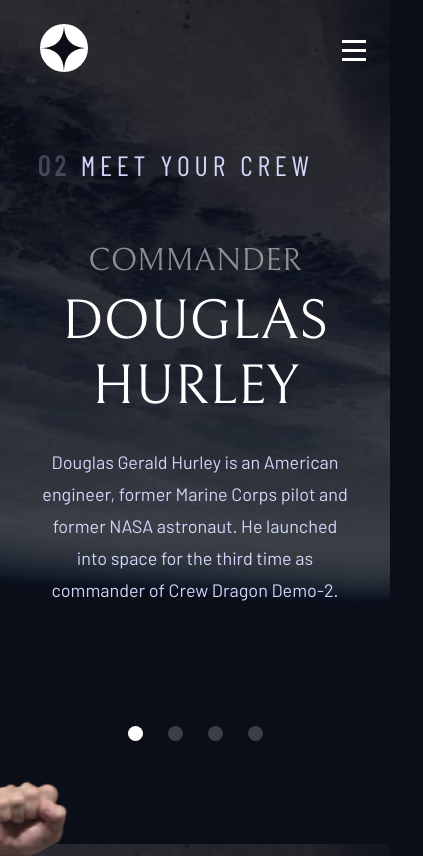
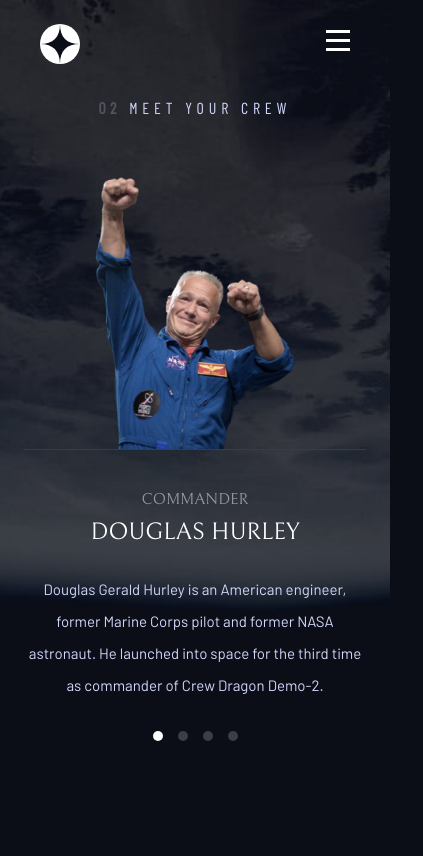
Before and after one commit to NikolaD93/Frontend_Mentor_Space-tourism-multi-page-website, a plain HTML site: page pages/crew/crew.html in a window 390 px wide. Shown: the top 856 px of the page, 423 px wide, since content can reach past the window. Drawn offline with nearby package versions, Linux system fonts and the light colour scheme.

Commit message:
responsive finish

```diff
--- a/styles/crew.css
+++ b/styles/crew.css
@@ -2,8 +2,20 @@
   background-image: url(../assets/crew/background-crew-desktop.jpg);
 }
 
+@media screen and (max-width: 768px) {
+  .crew {
+    background-image: url(../assets/crew/background-crew-mobile.jpg);
+  }
+}
+
 .hero {
   padding-top: 76px;
+}
+
+@media screen and (max-width: 768px) {
+  .hero {
+    padding-top: 34px;
+  }
 }
 
 .hero h5 span {
@@ -52,12 +64,8 @@
 }
 
 @media screen and (max-width: 1080px) {
-  .container {
-    padding-inline: 38px;
-  }
-
   .content {
-    flex-direction: column;
+    flex-direction: column-reverse;
     gap: 40px;
     text-align: center;
   }
@@ -66,11 +74,24 @@
     margin-bottom: 60px;
   }
 
-  .content img {
-    max-width: 456px;
+  .content .image {
+    border-bottom: 1px solid #383b4b;
+    width: 100%;
   }
 
-  .dots {
+  .content .image img {
+    width: 200px;
+    margin-inline: auto;
+  }
+
+  .content .text .dots {
     justify-content: center;
+    gap: 15px;
+    margin-block: 30px;
+  }
+
+  .content .text .dots .dot {
+    width: 10px;
+    height: 10px;
   }
 }
--- a/styles/destination.css
+++ b/styles/destination.css
@@ -1,5 +1,11 @@
 .destination {
   background-image: url(../assets/destination/background-destination-desktop.jpg);
+}
+
+@media screen and (max-width: 768px) {
+  .destination {
+    background-image: url(../assets/destination/background-destination-mobile.jpg);
+  }
 }
 
 .hero {
@@ -30,6 +36,12 @@
   height: auto;
 }
 
+@media screen and (max-width: 768px) {
+  .content .image img {
+    width: 170px;
+  }
+}
+
 .content .text h2 {
   margin-block: 40px;
 }
@@ -56,6 +68,32 @@
 
 .text .destination-details p:first-of-type {
   margin-bottom: 12px;
+}
+
+@media screen and (max-width: 768px) {
+  .content .text ul {
+    gap: 26px;
+  }
+  .content .text ul a {
+    font-size: 14px;
+  }
+  .content .text ul a:hover {
+    padding-bottom: 8px;
+  }
+
+  .content .text ul a.active {
+    padding-bottom: 8px;
+  }
+
+  .content .text h2 {
+    margin-bottom: 10px;
+  }
+  .text .destination-details {
+    flex-direction: column;
+    padding-top: 32px;
+    margin-top: 33px;
+    gap: 32px;
+  }
 }
 
 @media screen and (max-width: 1080px) {
--- a/styles/global.css
+++ b/styles/global.css
@@ -72,16 +72,40 @@
   margin-block: 24px;
 }
 
+@media screen and (max-width: 768px) {
+  h1 {
+    font-size: 5rem;
+  }
+}
+
 h2 {
   font-size: 6.25rem;
+}
+
+@media screen and (max-width: 768px) {
+  h2 {
+    font-size: 3.5rem;
+  }
 }
 
 h3 {
   font-size: 3.5rem;
 }
 
+@media screen and (max-width: 768px) {
+  h3 {
+    font-size: 1.5rem;
+  }
+}
+
 h4 {
   font-size: 2rem;
+}
+
+@media screen and (max-width: 768px) {
+  h4 {
+    font-size: 1rem;
+  }
 }
 
 h5 {
@@ -91,6 +115,13 @@
   font-weight: 400;
   letter-spacing: 0.3rem;
   text-transform: uppercase;
+}
+
+@media screen and (max-width: 768px) {
+  h5 {
+    font-size: 1rem;
+    text-align: center;
+  }
 }
 
 h1,
@@ -124,8 +155,20 @@
   max-width: 440px;
 }
 
+@media screen and (max-width: 768px) {
+  .description {
+    font-size: 15px;
+  }
+}
+
 .container {
   padding-inline: 165px;
+}
+
+@media screen and (max-width: 768px) {
+  .container {
+    padding-inline: 24px;
+  }
 }
 
 .wrapper {
@@ -188,14 +231,19 @@
 }
 
 @media screen and (max-width: 768px) {
+  nav .logo img {
+    height: 40px;
+    width: 40px;
+  }
+
   nav label {
     position: absolute;
     display: flex;
     flex-direction: column;
     gap: 6px;
     cursor: pointer;
-    right: 24px;
-    top: 40px;
+    right: 40px;
+    top: 30px;
     z-index: 20;
   }
 
--- a/styles/home.css
+++ b/styles/home.css
@@ -1,5 +1,11 @@
 .home {
   background-image: url(../assets/home/background-home-desktop.jpg);
+}
+
+@media screen and (max-width: 768px) {
+  .home {
+    background-image: url(../assets/home/background-home-mobile.jpg);
+  }
 }
 
 .hero {
@@ -60,22 +66,31 @@
 @media screen and (max-width: 1080px) {
   .hero {
     flex-direction: column;
-    padding: 106px 0 90px 0;
+    padding-top: 60px;
+    padding-inline: 24px;
     align-items: center;
     justify-content: center;
-    gap: 156px;
+    gap: 100px;
     text-align: center;
   }
 
   .hero h5 {
+    font-size: 1rem;
+  }
+
+  .description {
+    font-size: 15px;
+  }
+
+  .hero .explore .explore-btn {
+    width: 150px;
+    height: 150px;
+  }
+  .hero .explore .explore-btn p {
     font-size: 20px;
   }
 
-  .description {
-    font-size: 1rem;
-  }
-
-  .hero .explore .explore-btn:hover::before  {
-    left: 0
+  .hero .explore .explore-btn:hover::before {
+    left: 0;
   }
 }
--- a/styles/technology.css
+++ b/styles/technology.css
@@ -1,5 +1,12 @@
 .technology {
   background-image: url(../assets/technology/background-technology-desktop.jpg);
+}
+
+@media screen and (max-width: 768px) {
+  .technology {
+    background-image: url(../assets/technology/background-technology-mobile.jpg);
+    background-size: cover;
+  }
 }
 
 .hero {
@@ -57,8 +64,6 @@
   letter-spacing: 2.7px;
 }
 .content .text h3 {
-  /* margin-top: 5px;
-  margin-bottom: 17px; */
   margin: 5px 0 17px 0;
 }
 .content .image {
@@ -81,10 +86,13 @@
   .hero {
     padding-inline: 0;
   }
+  .hero .content .text {
+    display: flex;
+    gap: 20px;
+  }
 
   h5 {
     margin-bottom: 60px;
-    padding-left: 38px;
   }
 
   .content {
@@ -99,6 +107,7 @@
   .tablet-img {
     display: block;
     min-width: 100%;
+    height: 175px;
   }
 
   .content .image {
@@ -108,6 +117,7 @@
   .text {
     flex-direction: column;
     text-align: center;
+    padding-inline: 24px;
   }
 
   .navigation {
@@ -115,4 +125,9 @@
     gap: 16px;
     justify-content: center;
   }
+  .hero .content .text .navigation .navigation-circle {
+    width: 40px;
+    height: 40px;
+    font-size: 1rem;
+  }
 }
```
